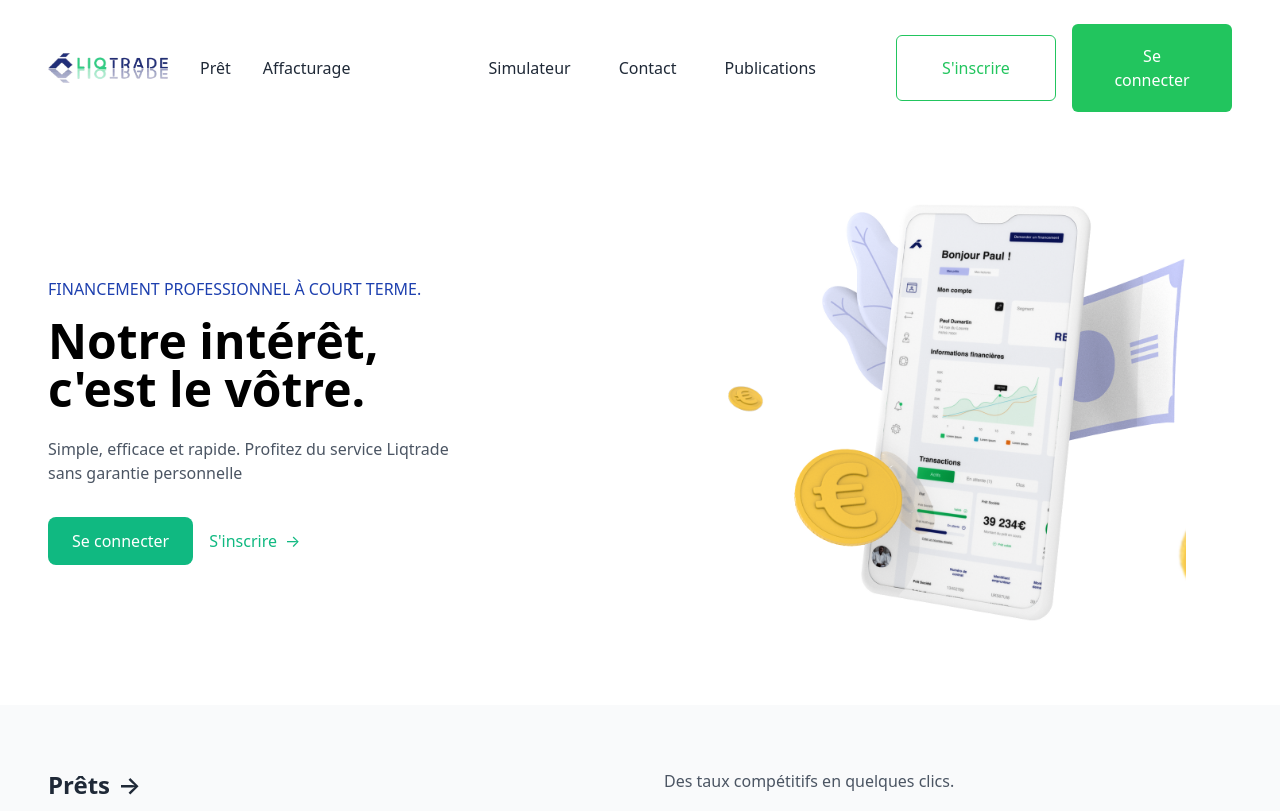
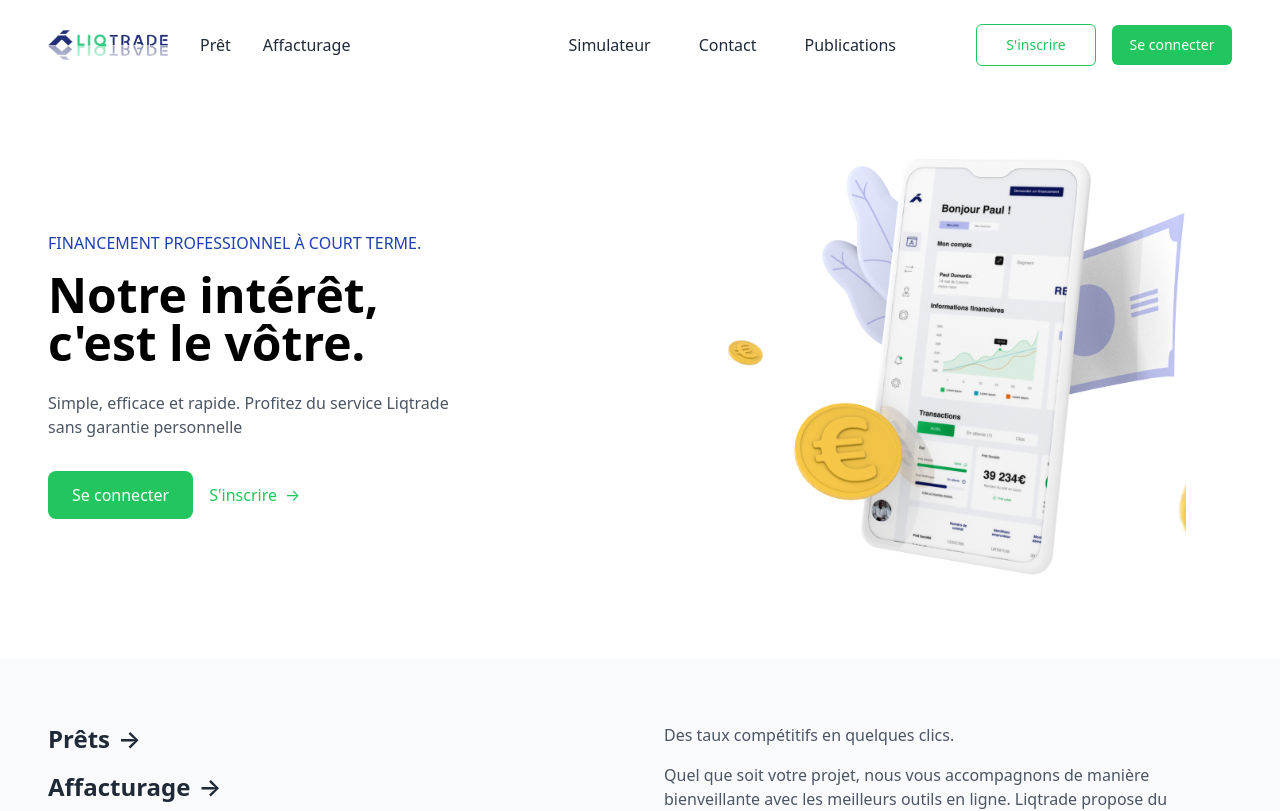
Before and after one commit to jennaram/liqtrade-frontend, a Next.js app: page / in a window 1280 px wide. Shown: the top 811 px of the page. Built offline with nearby package versions, Linux system fonts and the light colour scheme.

Commit message:
style: uniformisation des couleurs vertes et centrage des boutons

```diff
--- a/src/app/page.tsx
+++ b/src/app/page.tsx
@@ -24,12 +24,12 @@
           </div>
           <div className="flex flex-col md:flex-row items-center gap-4 w-full md:w-auto md:ml-8">
             <button
-              className="bg-white text-[#22C55E] hover:bg-gray-50 text-base font-medium px-6 md:px-10 py-3 md:py-5 rounded-md transition-all duration-200 w-full md:min-w-[160px] border border-[#22C55E]"
+              className="bg-white text-[#22C55E] hover:bg-gray-50 text-sm font-medium px-6 py-2.5 rounded-md transition-all duration-200 w-full md:w-[120px] border border-[#22C55E] whitespace-nowrap flex items-center justify-center"
             >
               S&apos;inscrire
             </button>
             <button
-              className="bg-[#22C55E] text-white hover:bg-[#16A34A] text-base font-medium px-6 md:px-10 py-3 md:py-5 rounded-md transition-all duration-200 w-full md:min-w-[160px]"
+              className="bg-[#22C55E] text-white hover:bg-[#16A34A] text-sm font-medium px-6 py-2.5 rounded-md transition-all duration-200 w-full md:w-[120px] whitespace-nowrap flex items-center justify-center"
             >
               Se connecter
             </button>
@@ -50,10 +50,10 @@
             sans garantie personnelle
           </p>
           <div className="flex flex-col md:flex-row space-y-4 md:space-y-0 md:space-x-4">
-            <Link href="/connexion" className="bg-emerald-500 text-white px-6 py-3 rounded-lg hover:bg-emerald-600 text-center">
+            <Link href="/connexion" className="bg-[#22C55E] text-white px-6 py-3 rounded-lg hover:bg-[#16A34A] text-center">
               Se connecter
             </Link>
-            <Link href="/inscription" className="text-emerald-500 hover:text-emerald-600 flex items-center justify-center md:justify-start">
+            <Link href="/inscription" className="text-[#22C55E] hover:text-[#16A34A] flex items-center justify-center md:justify-start">
               S&apos;inscrire <span className="ml-2">→</span>
             </Link>
           </div>
```
